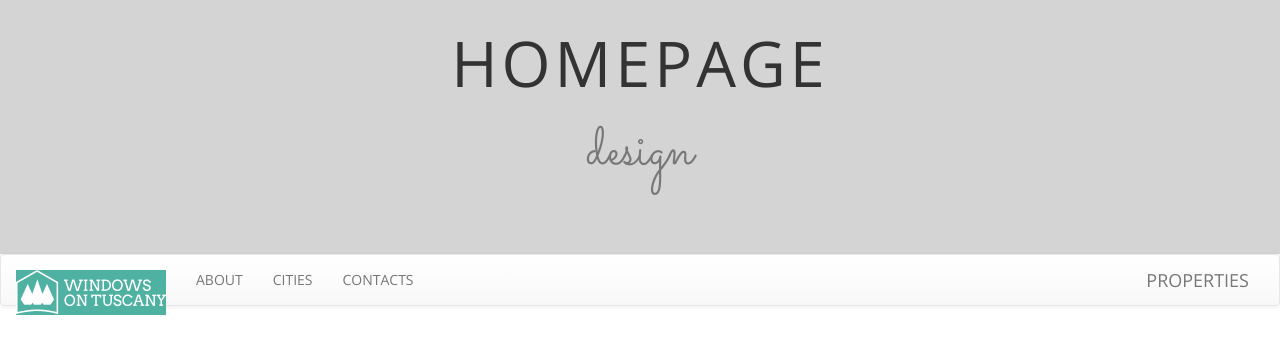
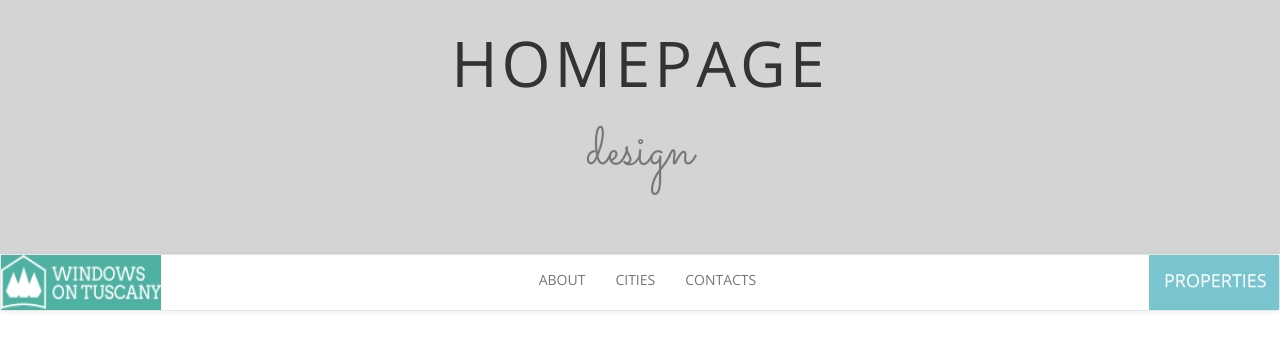
Before and after one commit to DenisaIacob25/TuscanyVillaProject, a plain HTML site: page TuscanyVillaProject/index.html in a window 1280 px wide. Drawn offline with nearby package versions, Linux system fonts and the light colour scheme.

Commit message:
completed navbar

```diff
--- a/TuscanyVillaProject/content/site.css
+++ b/TuscanyVillaProject/content/site.css
@@ -24,5 +24,43 @@ h1.design{
     font-size:90px;
 }
 /*NAVBAR*/
+a#logoImg.navbar-brand{
+    padding-top:0px;
+    padding-left:0px;
+    padding-bottom:0px;
+}
+#logoImg img{
+    width:160px;
+    height:55px;
+}
+ul.nav.navbar-nav.navbar-right{
+    background-color:#79C5CF;
+    margin-right:0px;
+}
+li.navbar-brand{
+    background-color:#79C5CF;
+}
+.navbar-default .navbar-brand{
+    color:#FFFFFF;
+    border-color:#FFFFFF;
+     width:130px;
+     height:55px;
+}
+.navbar .navbar-nav {
+    display: inline-block;
+    float: none;
+   border:none;
+}
+
+.navbar .navbar-collapse {
+    text-align: center;
+    background-color:#FFFFFF;
+}
+div#myNavbar.collapse.navbar-collapse{
+    padding-right:0px;
+}
+div.container-fluid{
+    padding-right:0px;
+}
 
 /*FOOTER*/
--- a/TuscanyVillaProject/index.html
+++ b/TuscanyVillaProject/index.html
@@ -30,19 +30,20 @@
     <nav class="navbar navbar-default">
         <div class="container-fluid">
             <div class="navbar-header">
-                <button type="button" class="navbar-toggle collapse" data-toggle="collapse" data-target="#myNavbar">
+                <button type="button" class="navbar-toggle collapse" data-toggle="collapse" data-target="#myNavbar" aria-expanded="false">
+                    <span class="sr-only">Toggle navigation</span>
                     <span class="icon-bar"></span>
                     <span class="icon-bar"></span>
                     <span class="icon-bar"></span>
                 </button>
-                <a class="navbar-brand" href="#">
+                <a class="navbar-brand" id="logoImg" href="#">
                     <img src="images/logo_header.png" /></a>
             </div>
             <div class="collapse navbar-collapse" id="myNavbar">
                 <ul class="nav navbar-nav">
-                    <li><a href="#">ABOUT</a></li>
-                    <li><a href="#">CITIES</a></li>
-                    <li><a href="#">CONTACTS</a></li>
+                    <li><a href="#about">ABOUT</a></li>
+                    <li><a href="#cities">CITIES</a></li>
+                    <li><a href="#contacts">CONTACTS</a></li>
                 </ul>
                 <ul class="nav navbar-nav navbar-right">
                     <li class="navbar-brand" href="#">PROPERTIES</li>
```
